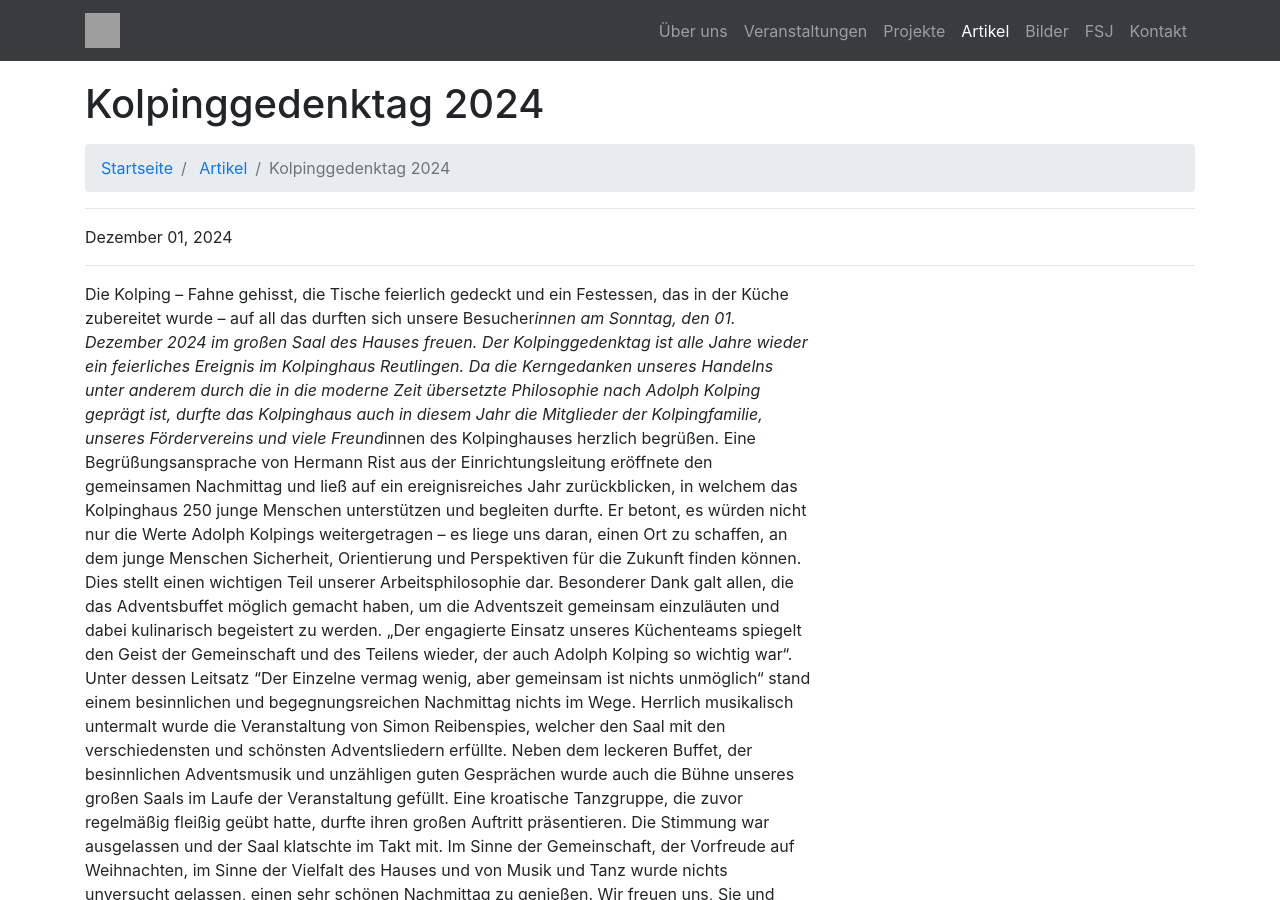
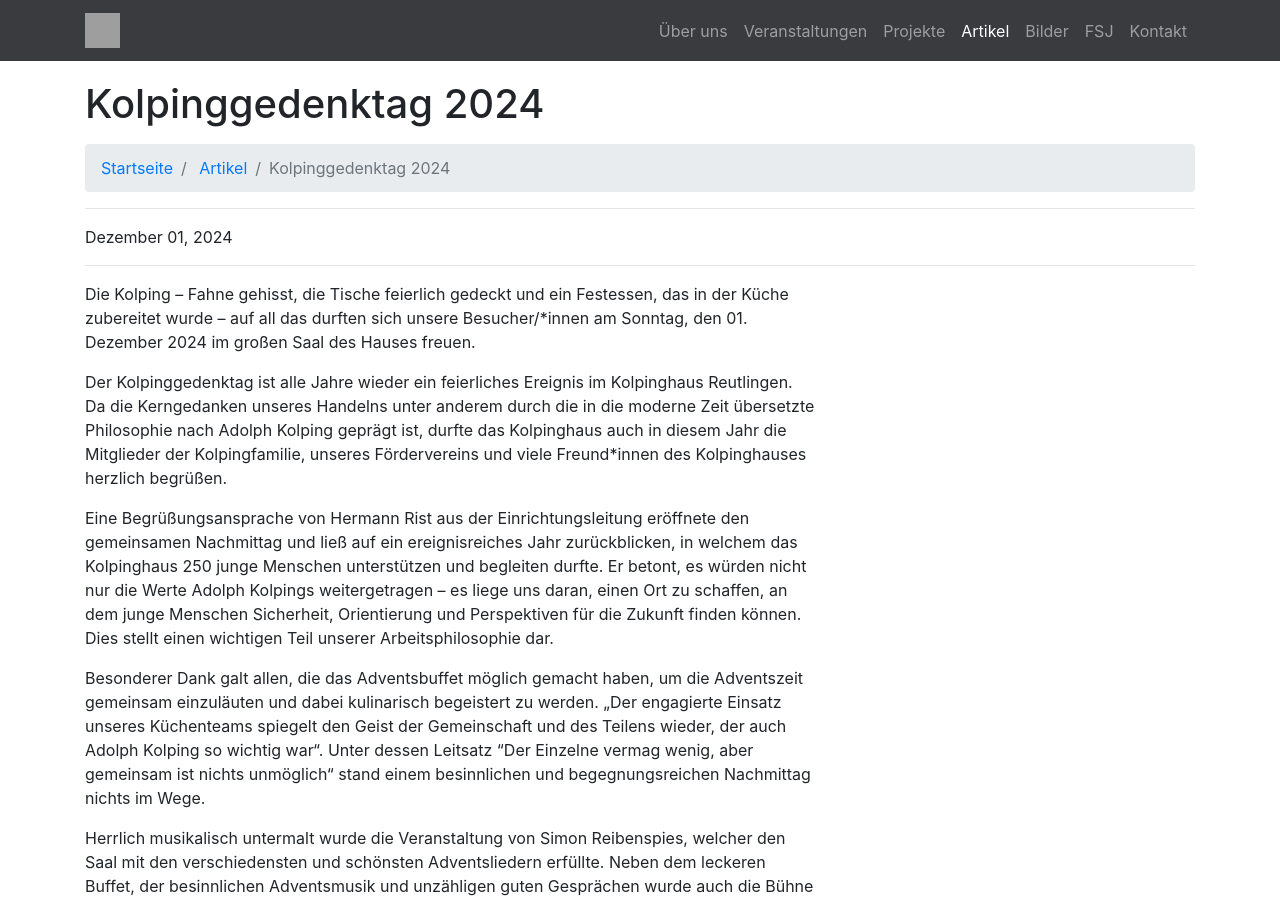
Before and after one commit to kolpinghaus-reutlingen/kolpinghaus-reutlingen.de, a Jekyll site: the page built from _artikel/2024-12-01-Kolpinggedenktag-2024.md, in a window 1280 px wide and 900 px high. Built offline with Jekyll 4.4.1, drawn with Linux system fonts in a browser that asks for light colours; nearby versions of some CDN libraries; comment, search, counter and statistics services are not loaded; some of the changed text lies outside the part shown; grey boxes are pictures that could not be loaded.

Commit message:
Update 2024-12-01-Kolpinggedenktag-2024.md

```diff
--- a/_artikel/2024-12-01-Kolpinggedenktag-2024.md
+++ b/_artikel/2024-12-01-Kolpinggedenktag-2024.md
@@ -4,16 +4,21 @@ date: 2024-12-01
 autor: Karin Kintzler
 
 ---
-Die Kolping – Fahne gehisst, die Tische feierlich gedeckt und ein Festessen, das in der Küche zubereitet wurde – auf all das durften sich unsere Besucher*innen am Sonntag, den 01. Dezember 2024 im großen Saal des Hauses freuen.
+Die Kolping – Fahne gehisst, die Tische feierlich gedeckt und ein Festessen, das in der Küche zubereitet wurde – auf all das durften sich unsere Besucher/*innen am Sonntag, den 01. Dezember 2024 im großen Saal des Hauses freuen.
 <!--mehr-->
+
 Der Kolpinggedenktag ist alle Jahre wieder ein feierliches Ereignis im Kolpinghaus Reutlingen.
 Da die Kerngedanken unseres Handelns unter anderem durch die in die moderne Zeit übersetzte Philosophie nach Adolph Kolping geprägt ist, durfte das Kolpinghaus auch in diesem Jahr die Mitglieder der Kolpingfamilie, unseres Fördervereins und viele Freund*innen des Kolpinghauses herzlich begrüßen.
+
 Eine Begrüßungsansprache von Hermann Rist aus der Einrichtungsleitung eröffnete den gemeinsamen Nachmittag und ließ auf ein ereignisreiches Jahr zurückblicken, in welchem das Kolpinghaus 250 junge Menschen unterstützen und begleiten durfte.
 Er betont, es würden nicht nur die Werte Adolph Kolpings weitergetragen – es liege uns daran, einen Ort zu schaffen, an dem junge Menschen Sicherheit, Orientierung und Perspektiven für die Zukunft finden können. Dies stellt einen wichtigen Teil unserer Arbeitsphilosophie dar.
+
 Besonderer Dank galt allen, die das Adventsbuffet möglich gemacht haben, um die Adventszeit gemeinsam einzuläuten und dabei kulinarisch begeistert zu werden.
  „Der engagierte Einsatz unseres Küchenteams spiegelt den Geist der Gemeinschaft und des Teilens wieder, der auch Adolph Kolping so wichtig war“.
 Unter dessen Leitsatz "Der Einzelne vermag wenig, aber gemeinsam ist nichts unmöglich“ stand einem besinnlichen und begegnungsreichen Nachmittag nichts im Wege.
+
 Herrlich musikalisch untermalt wurde die Veranstaltung von Simon Reibenspies, welcher den Saal mit den verschiedensten und schönsten Adventsliedern erfüllte.
 Neben dem leckeren Buffet, der besinnlichen Adventsmusik und unzähligen guten Gesprächen wurde auch die Bühne unseres großen Saals im Laufe der Veranstaltung gefüllt. Eine kroatische Tanzgruppe, die zuvor regelmäßig fleißig geübt hatte, durfte ihren großen Auftritt präsentieren. Die Stimmung war ausgelassen und der Saal klatschte im Takt mit.
+
 Im Sinne der Gemeinschaft, der Vorfreude auf Weihnachten, im Sinne der Vielfalt des Hauses und von Musik und Tanz wurde nichts unversucht gelassen, einen sehr schönen Nachmittag zu genießen.
 Wir freuen uns, Sie und Euch alle nächstes Jahr wieder beim Kolpinggedenktag bei uns im Kolpinghaus Reutlingen begrüßen zu dürfen, um alle Jahre wieder zusammen zu kommen.
```
